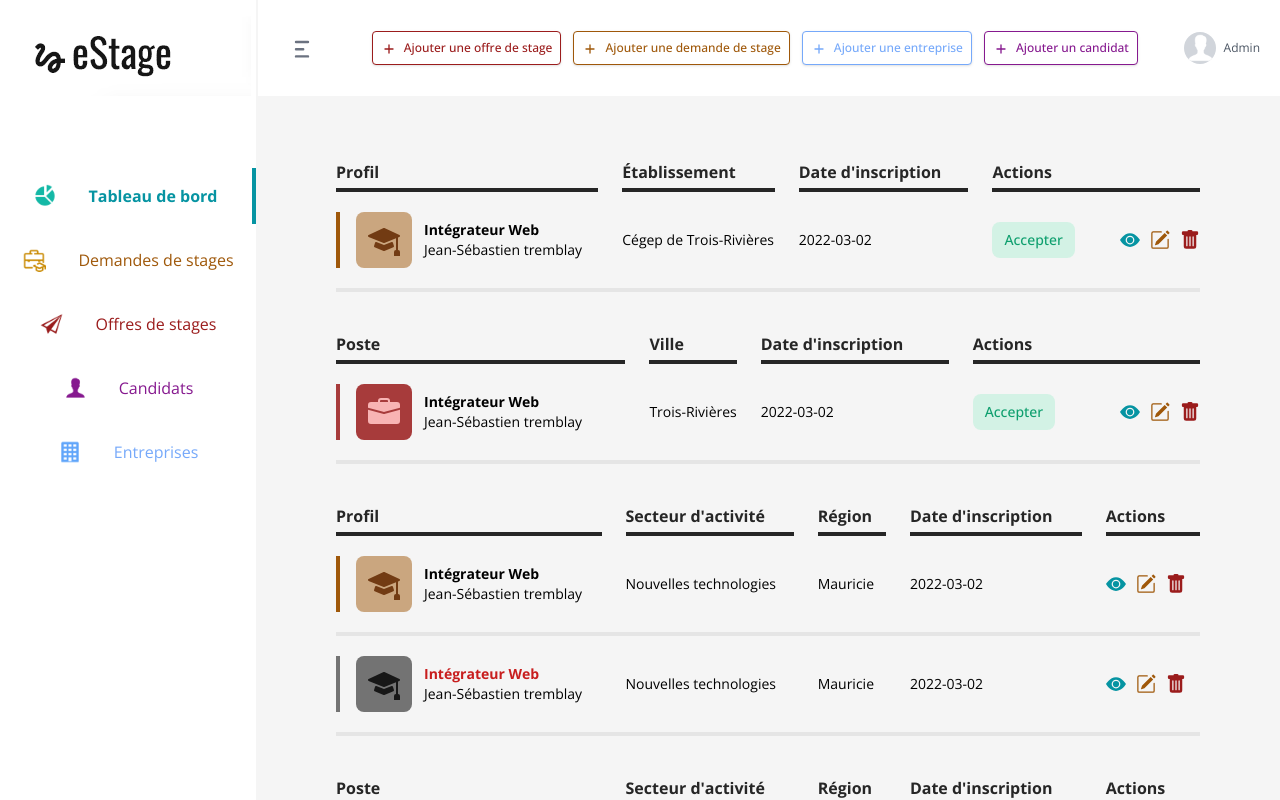
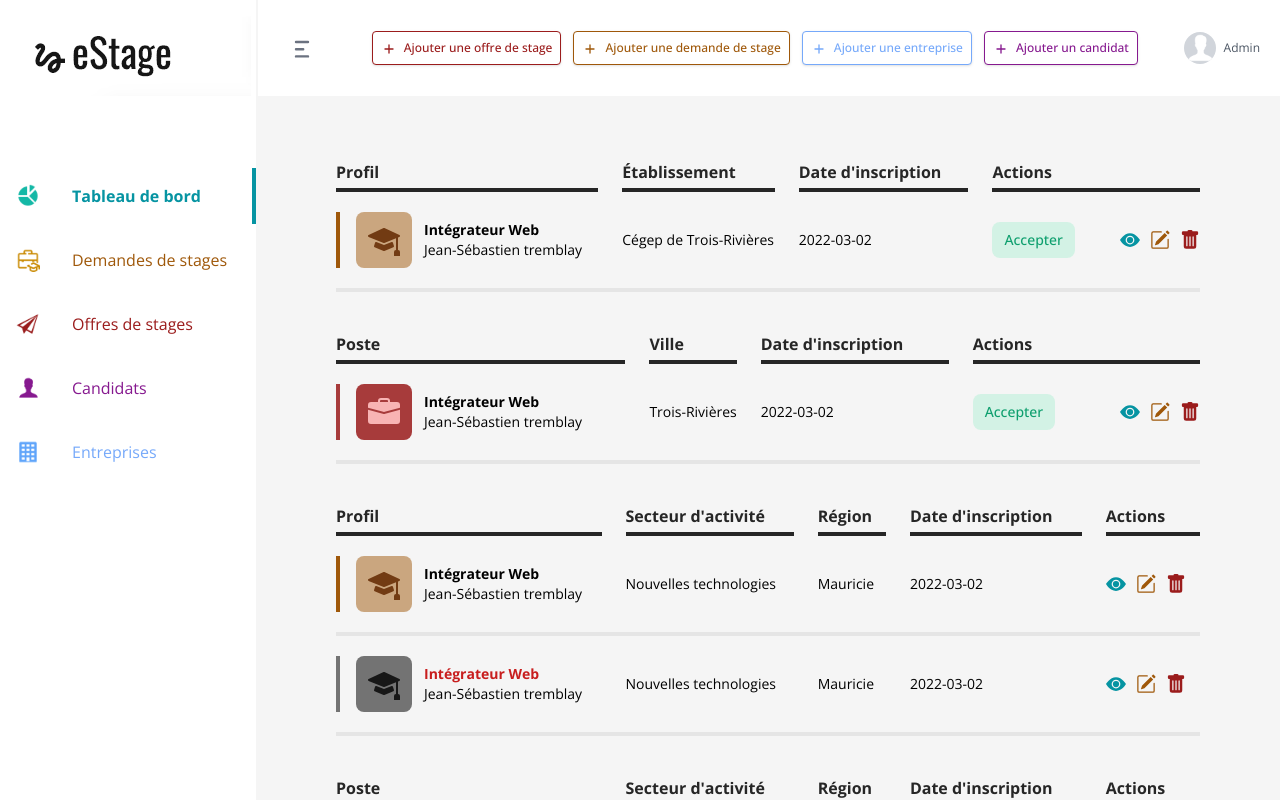
Before and after one commit to KarenPoulin/projet-synthese, a Vue app: page /app/tableaudebord in a window 1280 px wide. Shown: the top 800 px of the page. Built offline with nearby package versions, Linux system fonts and the light colour scheme.

Commit message:
modif sidebar

```diff
--- a/src/components/sidebar.vue
+++ b/src/components/sidebar.vue
@@ -10,7 +10,7 @@
             <!--Bouton 1-->
             <li class="pt-2">
                 <router-link :to="{ name: 'tableaudebord' }"
-                    class="flex flex-col xl:flex-row items-center justify-center p-4 transition-all duration-300 text-teal-500 router-link"
+                    class="flex flex-col xl:flex-row items-center p-4 transition-all duration-300 text-teal-500 router-link"
                     active-class="active">
                     <img src="../assets/icons/sidebar-danshboard-24.png" alt="Icon 1" class="h-6 w-6 xl:mr-8">
                     <!-- Icône du bouton -->
@@ -22,7 +22,7 @@
             <!--Bouton 2-->
             <li class="pt-2">
                 <router-link :to="{ name: 'demandesdestages' }"
-                    class="flex flex-col xl:flex-row items-center justify-center p-4 transition-all duration-300 text-yellow-600 router-link"
+                    class="flex flex-col xl:flex-row items-center p-4 transition-all duration-300 text-yellow-600 router-link"
                     active-class="active">
                     <img src="../assets/icons/sidebar-request-24.png" alt="Icon 2" class="h-6 w-6 xl:mr-8">
                     <!-- Icône du bouton -->
@@ -34,7 +34,7 @@
             <!--Bouton 3-->
             <li class="pt-2">
                 <router-link :to="{ name: 'offresdestages' }"
-                    class="flex flex-col xl:flex-row items-center justify-center p-4 transition-all duration-300 text-red-800 router-link"
+                    class="flex flex-col xl:flex-row items-center p-4 transition-all duration-300 text-red-800 router-link"
                     active-class="active">
                     <img src="../assets/icons/sidebar-offer.png" alt="Icon 3" class="h-6 w-6 xl:mr-8">
                     <!-- Icône du bouton -->
@@ -46,7 +46,7 @@
             <!--Bouton 4-->
             <li class="pt-2">
                 <router-link :to="{ name: 'candidats' }"
-                    class="flex flex-col xl:flex-row items-center justify-center p-4 transition-all duration-300 text-fuchsia-800 router-link"
+                    class="flex flex-col xl:flex-row items-center p-4 transition-all duration-300 text-fuchsia-800 router-link"
                     active-class="active">
                     <img src="../assets/icons/sidebar-candidate-24.png" alt="Icon 4" class="h-6 w-6 xl:mr-8">
                     <!-- Icône du bouton -->
@@ -58,7 +58,7 @@
             <!--Bouton 5-->
             <li class="pt-2">
                 <router-link :to="{ name: 'entreprises' }"
-                    class="flex flex-col xl:flex-row items-center justify-center p-4 transition-all duration-300 text-blue-400 router-link"
+                    class="flex flex-col xl:flex-row items-center p-4 transition-all duration-300 text-blue-400 router-link"
                     active-class="active">
                     <img src="../assets/icons/sidebar-enterprise-24.png" alt="Icon 5" class="h-6 w-6 xl:mr-8">
                     <!-- Icône du bouton -->
```
